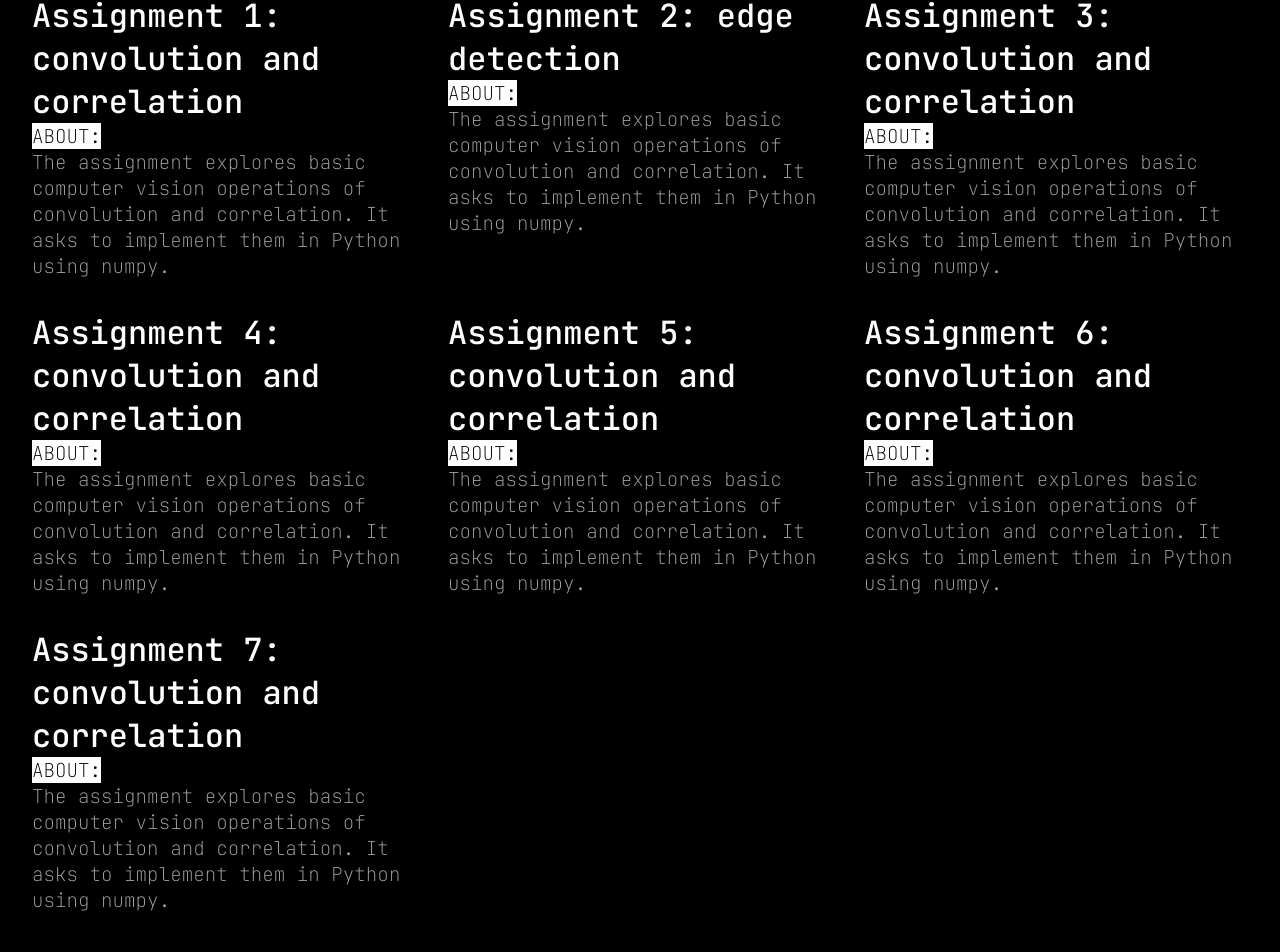
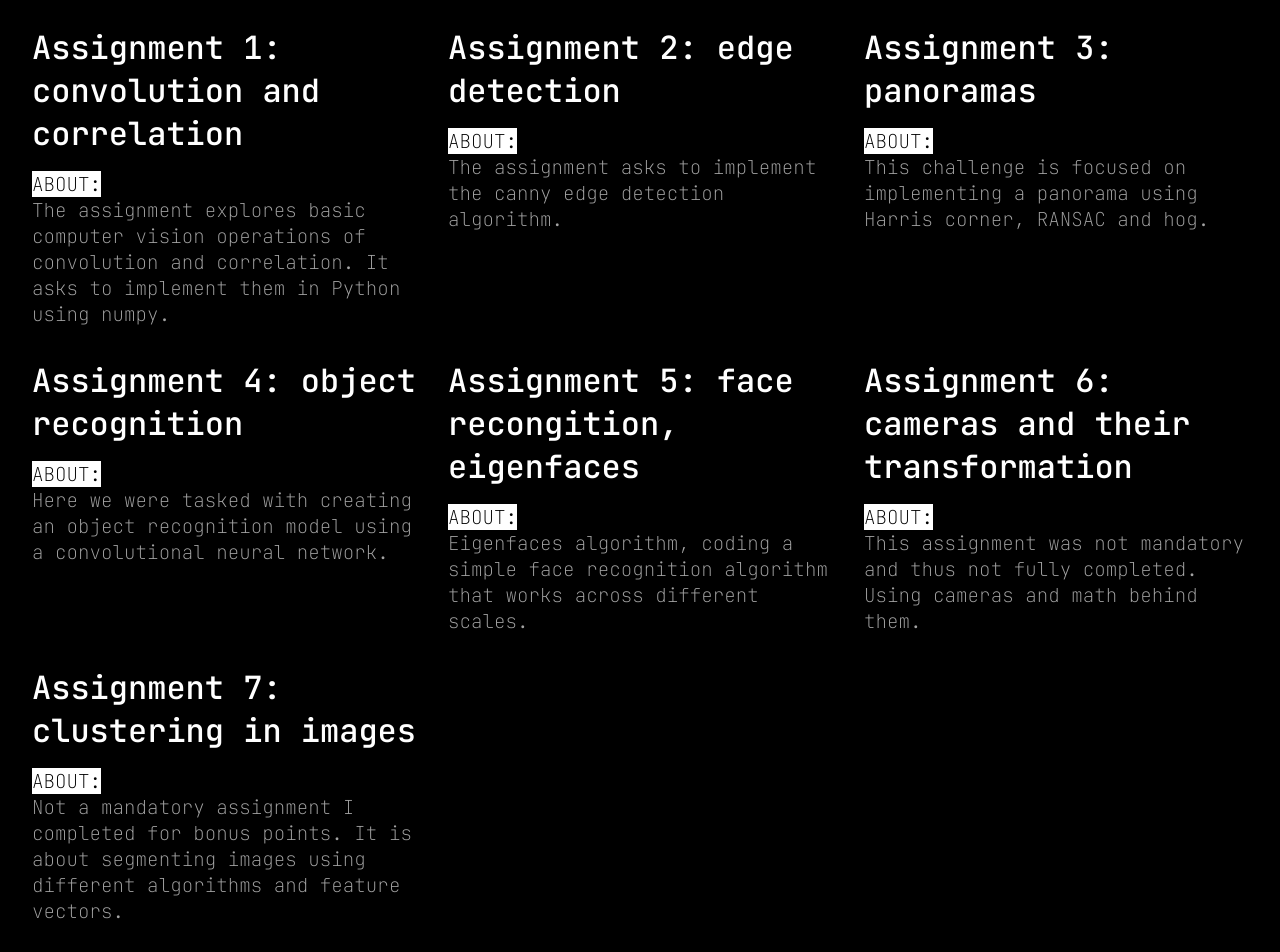
Before and after one commit to TPdkr/cv_page2, a React (Vite) app in the folder website/: page /cv_page2/projects/vision in a window 1280 px wide. Shown: the part 1092-2044 px from the top of the page. Built offline with nearby package versions, Linux system fonts and the light colour scheme; no server answers.

Commit message:
mvp vision page kinda there

```diff
--- a/website/src/projects/vision/vision.jsx
+++ b/website/src/projects/vision/vision.jsx
@@ -5,6 +5,38 @@ import styles from "./vision.module.css";
 function Vision(){
     const tags = ["Python", "Jupyter_notebooks"];
     const date ="2025";
+
+    const assignmentsList = [
+        {
+            title:"Assignment 1: convolution and correlation",
+            desc:"The assignment explores basic computer vision operations of convolution and correlation. It asks to implement them in Python using numpy."
+
+        },
+        {
+            title:"Assignment 2: edge detection",
+            desc: "The assignment asks to implement the canny edge detection algorithm."
+        },
+        {
+            title: "Assignment 3: panoramas",
+            desc: "This challenge is focused on implementing a panorama using Harris corner, RANSAC and hog."
+        },
+        {
+            title: "Assignment 4: object recognition",
+            desc: "Here we were tasked with creating an object recognition model using a convolutional neural network."
+        },
+        {
+            title: "Assignment 5: face recongition, eigenfaces",
+            desc: "Eigenfaces algorithm, coding a simple face recognition algorithm that works across different scales."
+        },
+        {
+            title: "Assignment 6: cameras and their transformation",
+            desc: "This assignment was not mandatory and thus not fully completed. Using cameras and math behind them."
+        },
+        {
+            title: "Assignment 7: clustering in images",
+            desc: "Not a mandatory assignment I completed for bonus points. It is about segmenting images using different algorithms and feature vectors."
+        }
+    ]
     return (<>
         <SimpleHeader title="COMPUTER VISION COURSE" src={header}/>
         <div className={styles.content}>
@@ -25,80 +57,10 @@ function Vision(){
             </div>
             {/** these are the assignments */}
             <div>
-
-            <h3 className="inv">ASSIGNMENTS</h3>
-            <div className={styles.assignments}>
-                <div className={styles.assignment}>
-                    <h4>
-                        Assignment 1: convolution and correlation
-                    </h4>
-                    <p className="inv">ABOUT:</p>
-                    <p>
-                        The assignment explores basic computer vision operations of convolution and correlation. It asks to implement them
-                        in Python using numpy.
-                    </p>
+                <h3 className="inv">ASSIGNMENTS</h3>
+                <div className={styles.assignments}>
+                    {assignmentsList.map((assignment)=><Assignment title={assignment.title} desc={assignment.desc}/>)}
                 </div>
-                <div className={styles.assignment}>
-                    <h4>
-                        Assignment 2: edge detection
-                    </h4>
-                    <p className="inv">ABOUT:</p>
-                    <p>
-                        The assignment explores basic computer vision operations of convolution and correlation. It asks to implement them
-                        in Python using numpy.
-                    </p>
-                </div>
-                <div className={styles.assignment}>
-                    <h4>
-                        Assignment 3: convolution and correlation
-                    </h4>
-                    <p className="inv">ABOUT:</p>
-                    <p>
-                        The assignment explores basic computer vision operations of convolution and correlation. It asks to implement them
-                        in Python using numpy.
-                    </p>
-                </div>
-                <div className={styles.assignment}>
-                    <h4>
-                        Assignment 4: convolution and correlation
-                    </h4>
-                    <p className="inv">ABOUT:</p>
-                    <p>
-                        The assignment explores basic computer vision operations of convolution and correlation. It asks to implement them
-                        in Python using numpy.
-                    </p>
-                </div>
-                <div className={styles.assignment}>
-                    <h4>
-                        Assignment 5: convolution and correlation
-                    </h4>
-                    <p className="inv">ABOUT:</p>
-                    <p>
-                        The assignment explores basic computer vision operations of convolution and correlation. It asks to implement them
-                        in Python using numpy.
-                    </p>
-                </div>
-                <div className={styles.assignment}>
-                    <h4>
-                        Assignment 6: convolution and correlation
-                    </h4>
-                    <p className="inv">ABOUT:</p>
-                    <p>
-                        The assignment explores basic computer vision operations of convolution and correlation. It asks to implement them
-                        in Python using numpy.
-                    </p>
-                </div>
-                <div className={styles.assignment}>
-                    <h4>
-                        Assignment 7: convolution and correlation
-                    </h4>
-                    <p className="inv">ABOUT:</p>
-                    <p>
-                        The assignment explores basic computer vision operations of convolution and correlation. It asks to implement them
-                        in Python using numpy.
-                    </p>
-                </div>
-            </div>
             </div>
 
         </div>
@@ -106,4 +68,16 @@ function Vision(){
     </>)
 }
 
+function Assignment({title, desc}){
+    return (
+        <div className={styles.assignment} key={title}>
+            <h4>
+                {title}
+            </h4>
+            <p className="inv">ABOUT:</p>
+            <p>{desc}</p>
+        </div>
+    );
+}
+
 export default Vision
--- a/website/src/projects/vision/vision.module.css
+++ b/website/src/projects/vision/vision.module.css
@@ -14,6 +14,7 @@
     display: grid;
     gap: var(--medium);
     grid-template-columns: 1fr 1fr 1fr;
+    margin-top: var(--medium);
 }
 
 @media (max-width: 64rem){
@@ -31,3 +32,7 @@
 .assignment{
     max-width: 40rem;
 }
+
+.assignment h4{
+    margin-bottom: var(--small);
+}
```
